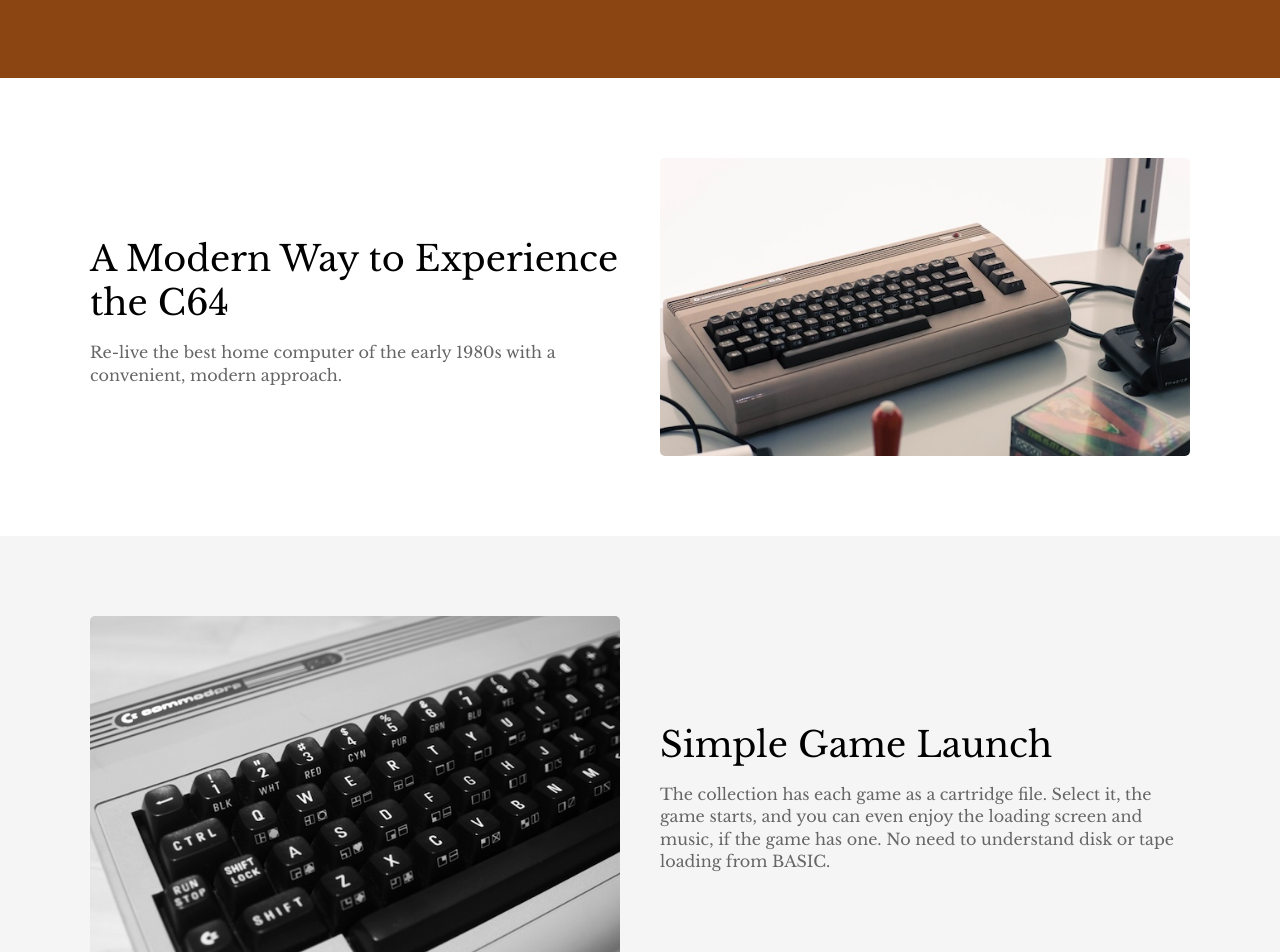
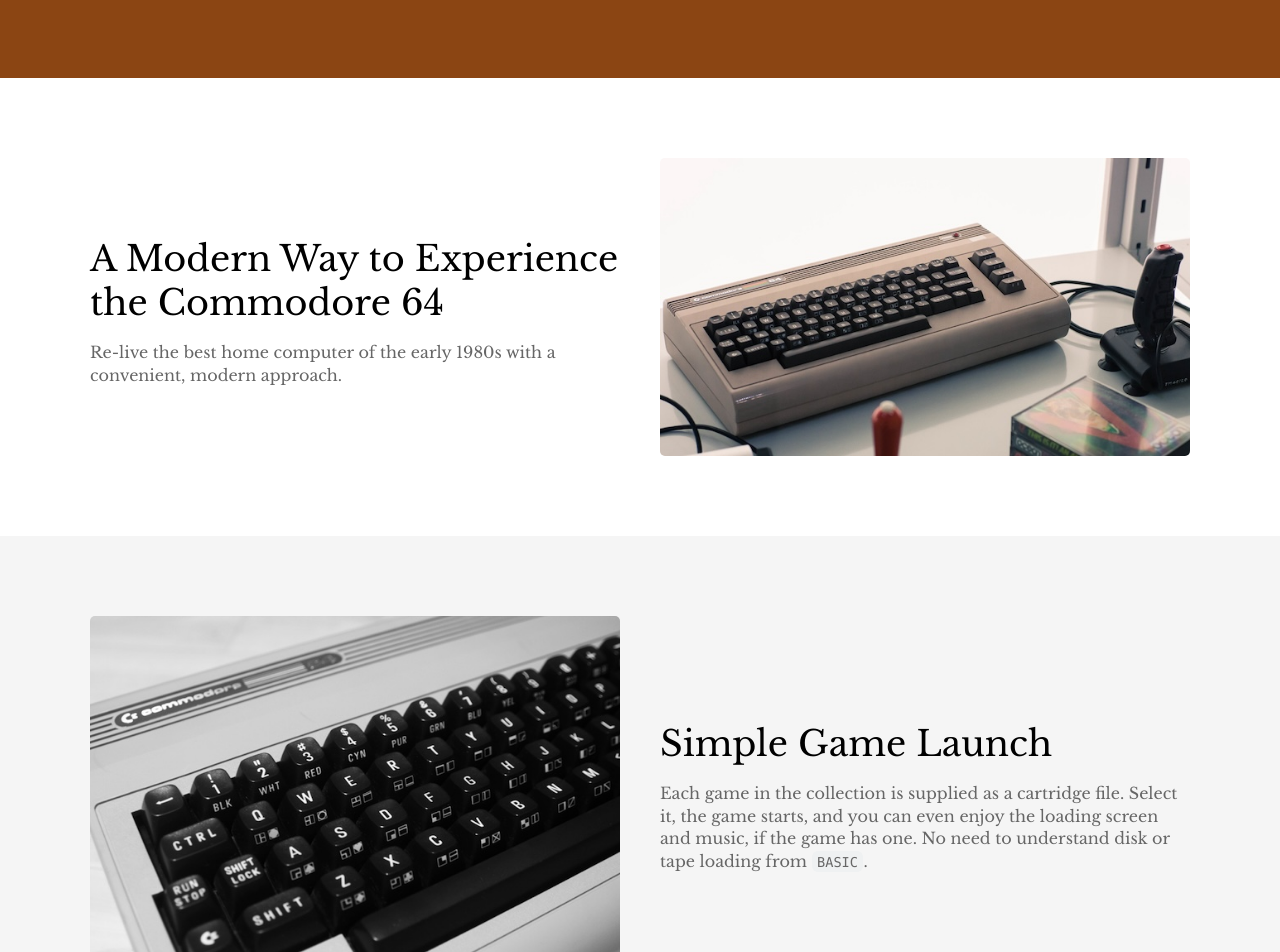
Before and after one commit to oneload64/oneload64.github.io, a Jekyll site: the page built from index.html, in a window 1280 px wide and 1400 px high. Shown: the part 448-1400 px from the top of the window. Built offline with Jekyll 4.4.1, drawn with Linux system fonts in a browser that asks for light colours; some of the changed text lies outside the part shown.

Commit message:
Improve copy

```diff
--- a/index.html
+++ b/index.html
@@ -20,7 +20,7 @@
 	<section>
 		<div class="container flex">
 			<div class="text">
-				<h2>A Modern Way to Experience the C64</h2>
+				<h2>A Modern Way to Experience the Commodore 64</h2>
 				<p>Re-live the best home computer of the early 1980s with a convenient, modern approach.</p>
 			</div>
 			<div class="image">
@@ -33,7 +33,7 @@
 		<div class="container flex">
 			<div class="text">
 				<h2>Simple Game Launch</h2>
-				<p>The collection has each game as a cartridge file. Select it, the game starts, and you can even enjoy the loading screen and music, if the game has one. No need to understand disk or tape loading from BASIC.</p>
+				<p>Each game in the collection is supplied as a cartridge file. Select it, the game starts, and you can even enjoy the loading screen and music, if the game has one. No need to understand disk or tape loading from <code>BASIC</code>.</p>
 			</div>
 			<div class="image">
 				<img src="{{ site.baseurl }}/images/keyboard.jpg" alt="Screenshot" title="Photo by saturday_sun on Flickr" class="screenshot" />
@@ -72,7 +72,7 @@
 				<div class="square-image"><img src="{{ site.baseurl }}/images/fictional.jpg" alt="Jim James"></div>
 				<blockquote>
 					<p>There is no better modern Commodore 64 Gaming experience today than the OneLoad64 Collection. The ease of use combined with the attention to detail makes it a stunning&nbsp;package.</p>
-					<p class="editable author">&mdash;&#8202;Jim P. Fictional, Original PC Demo Scene Coder</p>
+					<p class="editable author">&mdash;&#8202;Jim P. Fictional, Original C64 Demo Scene Coder</p>
 				</blockquote>
 			</div>
 		</div>
```
